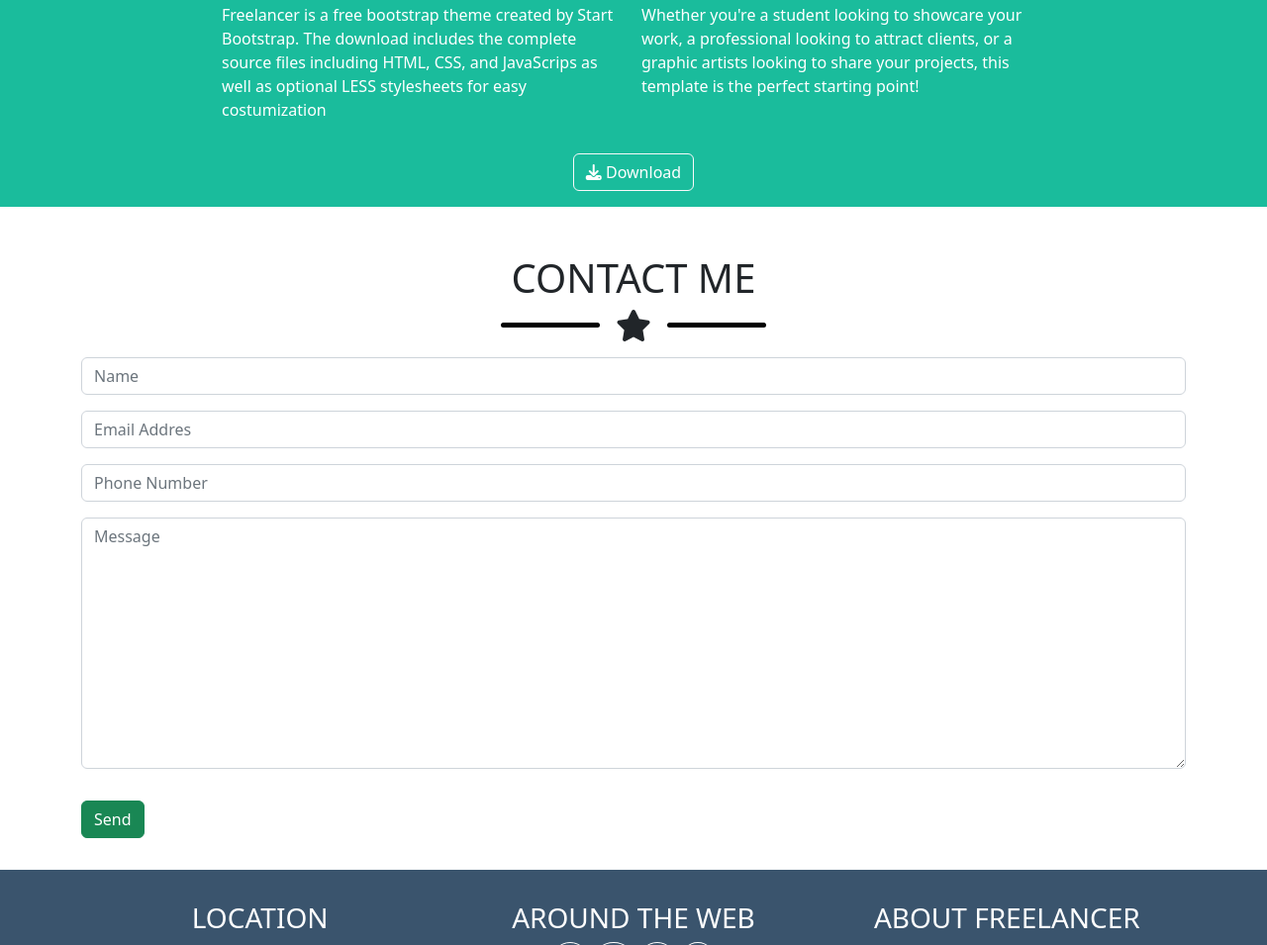
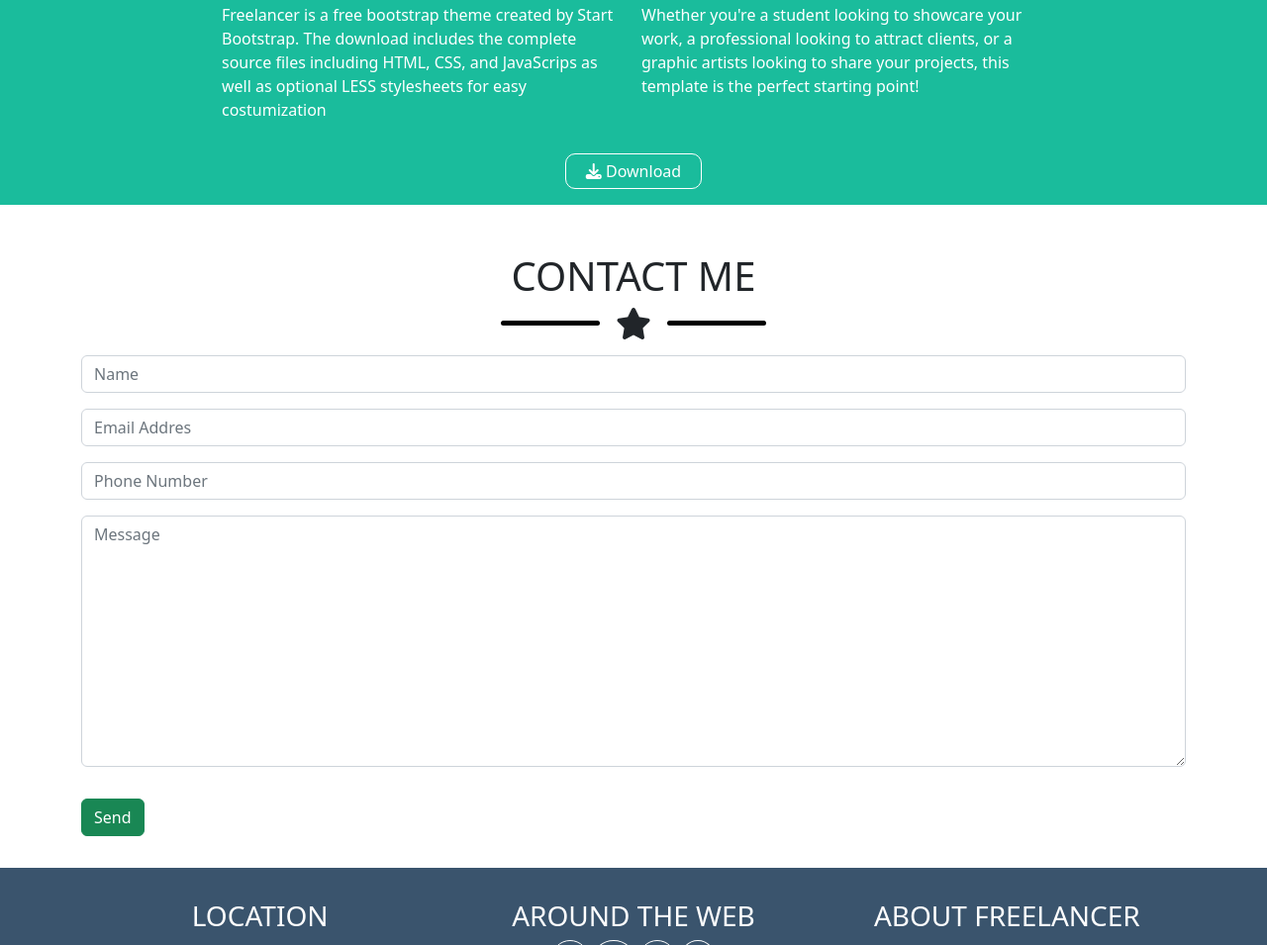
Before and after one commit to Frah01/html-css-bootstrap-freelancer, a plain HTML site: page index.html in a window 1280 px wide. Shown: the part 1241-2196 px from the top of the page at 99% size. Drawn offline with nearby package versions, Linux system fonts and the light colour scheme.

Commit message:
Bottone download aggiustato

```diff
--- a/css/style.css
+++ b/css/style.css
@@ -71,3 +71,10 @@ footer {
     padding: 10px;
     border-radius: 50%;
 }
+
+.my-border-white {
+    border: 1px solid white;
+    background-color: transparent;
+    padding: 5px 20px;
+    border-radius: 10px;
+}
--- a/index.html
+++ b/index.html
@@ -120,7 +120,7 @@
                         </div>
                         <div class="col-8 offset-2 col-md-8 col-lg-8 d-flex justify-content-center" >
                             <form  class="py-3" action="server">
-                                <button type="button" class="btn btn-outline-light text-white"><i class="fa-solid fa-download"></i> Download</button>
+                                <button type="button" class="my-border-white text-white"><i class="fa-solid fa-download"></i> Download</button>
                             </form>
                         </div>
                     </div>
```
